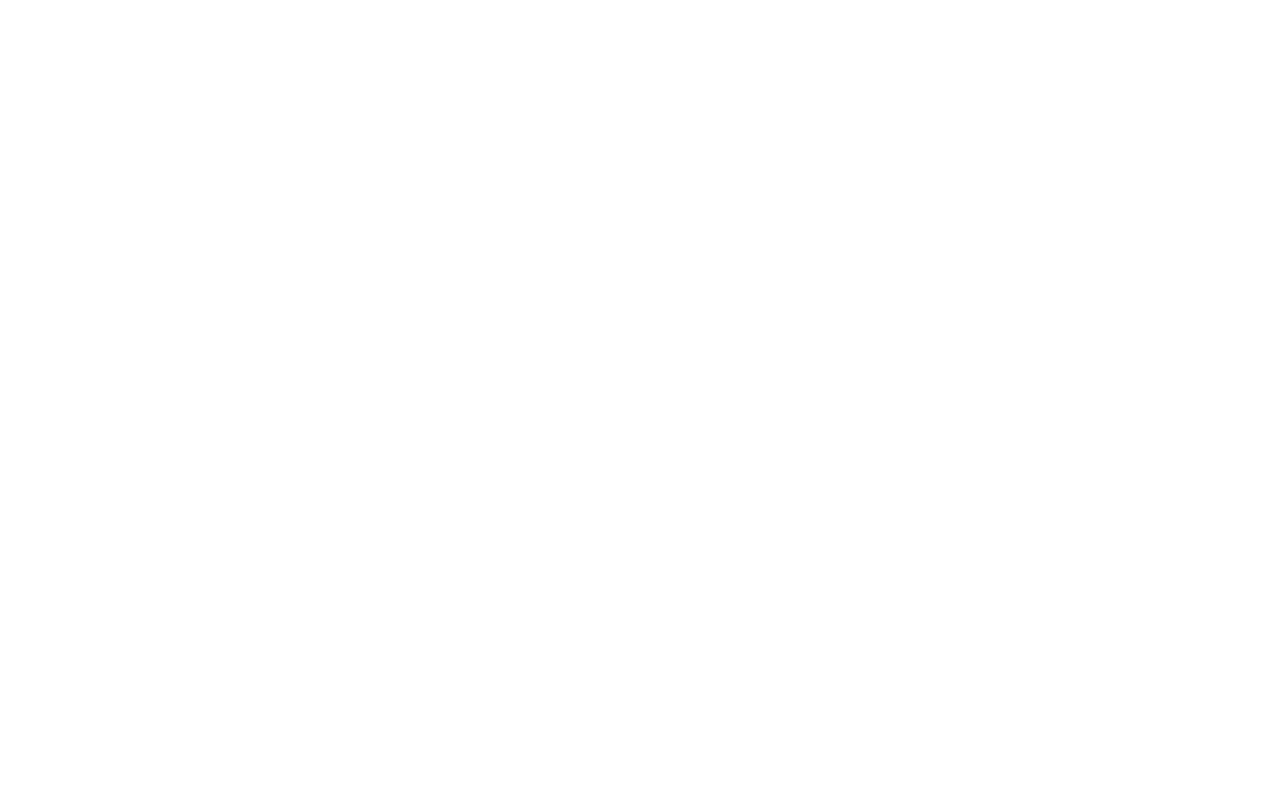
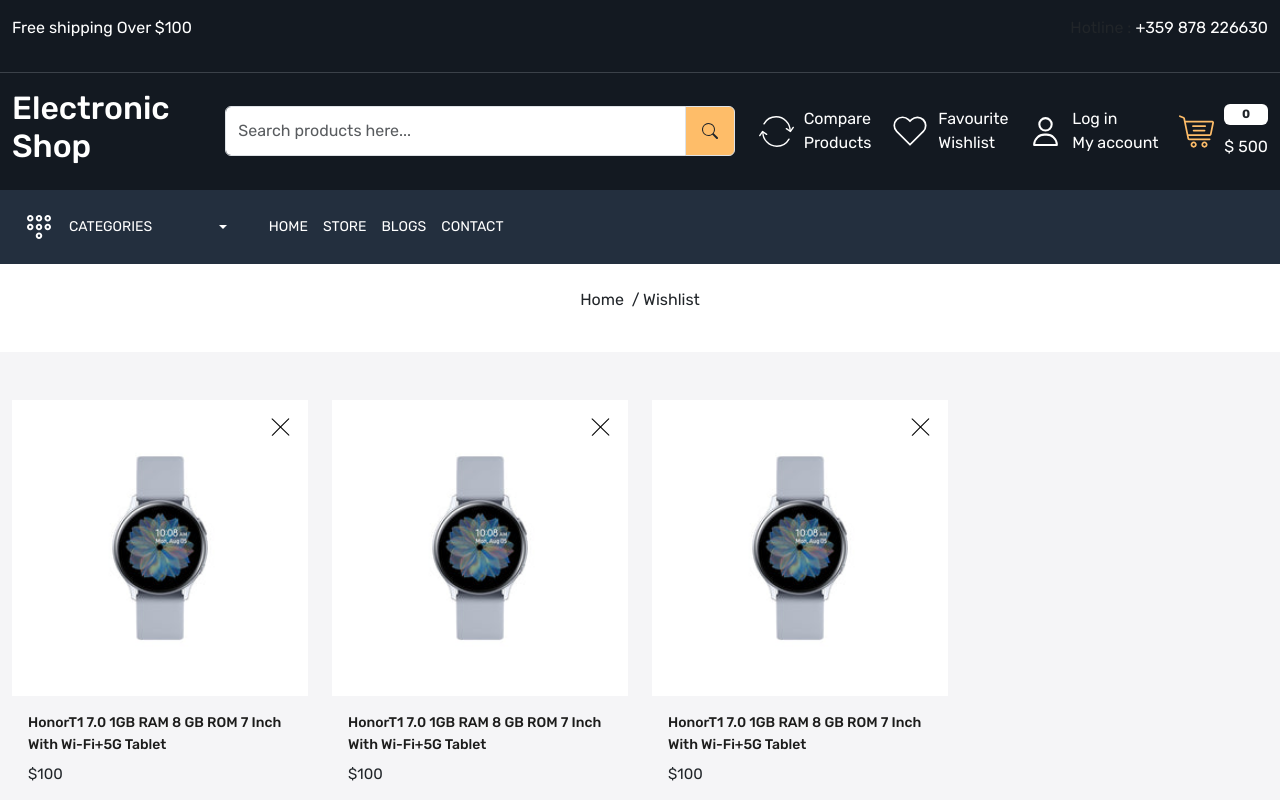
Before and after one commit to GGarenov/digital-store, a React (Create React App) app in the folder client/: page /wishlist in a window 1280 px wide. Before the commit this address had no page. Shown: the top 800 px of the page. Built offline with nearby package versions, Linux system fonts and the light colour scheme.

Commit message:
Wishlist page is created as well as its routes in app.js and the css in app.css

```diff
--- a/client/src/App.css
+++ b/client/src/App.css
@@ -605,7 +605,8 @@
 
 }
 
-.compare-product-card .cross {
+.compare-product-card .cross,
+.wishlist-card .cross {
   top: 15px;
   right: 15px;
   width: 25px;
@@ -613,14 +614,14 @@
   cursor: pointer;
 }
 
-.compare-product-detals h5.title{
+.compare-product-detals h5.title, .wishlist-card h5.title{
   font-size: 14px;
   line-height: 22px;
   font-weight: 500;
   color: var(--color-1c1c1b);
 }
 
-.compare-product-detals h6.price{
+.compare-product-detals h6.price, .wishlist-card h6.price{
   font-size: 15px;
   line-height: 20px;
   font-weight: 400;
@@ -636,3 +637,9 @@
 
 
 /*Compare product page part ends here */
+
+/*Wishlist page part */
+
+
+
+/*Wishlist page part ends here */
--- a/client/src/App.js
+++ b/client/src/App.js
@@ -8,6 +8,7 @@
 import Store from "./pages/Store";
 import Blog from "./pages/Blog";
 import CompareProduct from "./pages/CompareProduct";
+import Wishlist from "./pages/Wishlist";
 
 function App() {
   return (
@@ -21,6 +22,7 @@
             <Route path="store" element={<Store />} />
             <Route path="blog" element={<Blog />} />
             <Route path="Compare-product" element={<CompareProduct />} />
+            <Route path="wishlist" element={<Wishlist />} />
           </Route>
         </Routes>
       </BrowserRouter>
--- /dev/null
+++ b/client/src/pages/Wishlist.js
@@ -0,0 +1,56 @@
+import React from "react";
+import BreadCrumb from "../components/BreadCrumb";
+import Meta from "../components/Meta";
+
+const Wishlist = () => {
+  return (
+    <>
+      <Meta title={"Wishlist"} />
+      <BreadCrumb title="Wishlist" />
+      <div className="wishlist-wrapper home-wrapper-2 py-5 ">
+        <div className="container-xxl">
+          <div className="row">
+            <div className="col-3">
+              <div className="wishlist-card position-relative">
+                <img src="images/cross.svg" alt="cross" className="position-absolute cross img-fluid" />
+                <div className="wishlist-card-image">
+                  <img src="images/watch.jpg" className="img-fluid w-100" alt="watch" />
+                </div>
+                <div className="py-3 px-3">
+                  <h5 className="title">HonorT1 7.0 1GB RAM 8 GB ROM 7 Inch With Wi-Fi+5G Tablet</h5>
+                  <h6 className="price">$100</h6>
+                </div>
+              </div>
+            </div>
+            <div className="col-3">
+              <div className="wishlist-card position-relative">
+                <img src="images/cross.svg" alt="cross" className="position-absolute cross img-fluid" />
+                <div className="wishlist-card-image">
+                  <img src="images/watch.jpg" className="img-fluid w-100" alt="watch" />
+                </div>
+                <div className="py-3 px-3">
+                  <h5 className="title">HonorT1 7.0 1GB RAM 8 GB ROM 7 Inch With Wi-Fi+5G Tablet</h5>
+                  <h6 className="price">$100</h6>
+                </div>
+              </div>
+            </div>
+            <div className="col-3">
+              <div className="wishlist-card position-relative">
+                <img src="images/cross.svg" alt="cross" className="position-absolute cross img-fluid" />
+                <div className="wishlist-card-image">
+                  <img src="images/watch.jpg" className="img-fluid w-100" alt="watch" />
+                </div>
+                <div className="py-3 px-3">
+                  <h5 className="title">HonorT1 7.0 1GB RAM 8 GB ROM 7 Inch With Wi-Fi+5G Tablet</h5>
+                  <h6 className="price">$100</h6>
+                </div>
+              </div>
+            </div>
+          </div>
+        </div>
+      </div>
+    </>
+  );
+};
+
+export default Wishlist;
```
